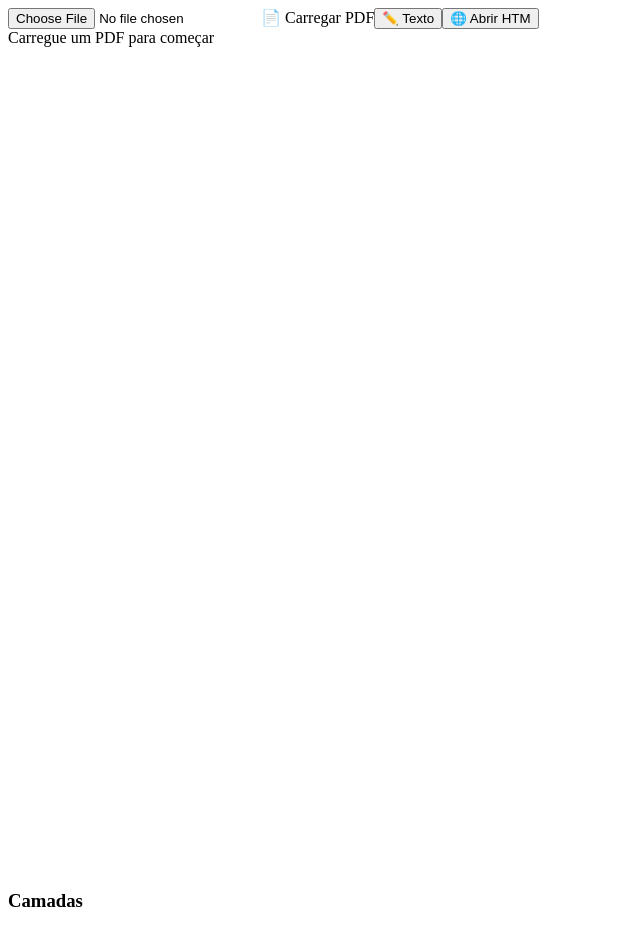
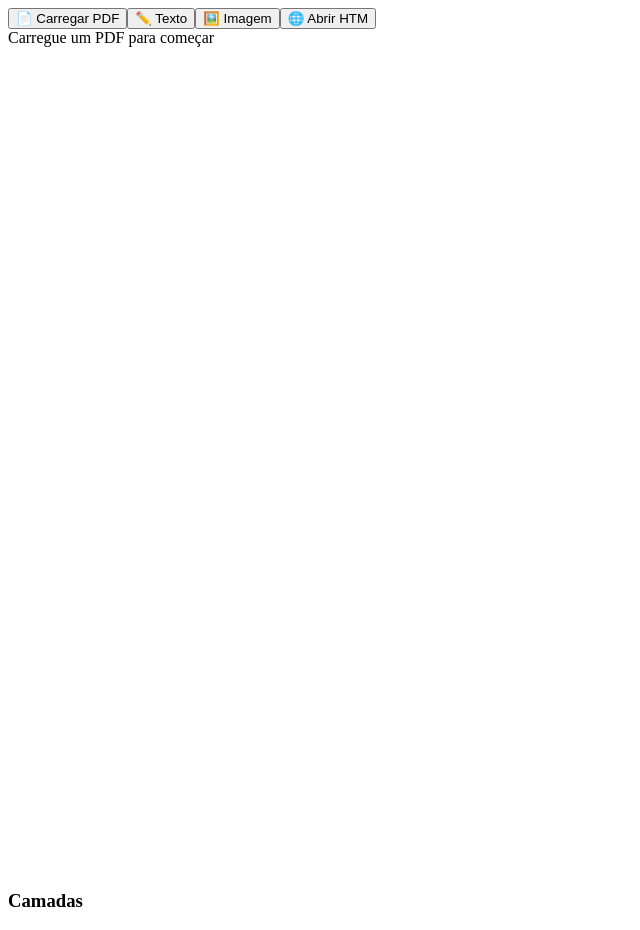
Before and after one commit to LunaraHolistics/pdf-customizer, a React (Vite) app in the folder client/: page / in a window 1280 px wide. Shown: the whole page, without its empty margins (0-640 px from the left). Built offline with nearby package versions, Linux system fonts and the light colour scheme.

Commit message:
Update Toolbar.tsx

```diff
--- a/client/src/components/Toolbar.tsx
+++ b/client/src/components/Toolbar.tsx
@@ -1,28 +1,16 @@
 interface ToolbarProps {
-  onLoadPdf: (url: string) => void;
+  onLoadPdf: () => void;
   onAddText: () => void;
+  onAddImage: () => void;
   onOpenHtm: () => void;
 }
 
-export default function Toolbar({ onLoadPdf, onAddText, onOpenHtm }: ToolbarProps) {
-  const handleFileChange = (e: React.ChangeEvent<HTMLInputElement>) => {
-    const file = e.target.files?.[0];
-    if (!file) return;
-    const url = URL.createObjectURL(file);
-    onLoadPdf(url);
-    e.target.value = '';
-  };
-
+export default function Toolbar({ onLoadPdf, onAddText, onAddImage, onOpenHtm }: ToolbarProps) {
   return (
     <div className="h-14 bg-white shadow-md flex items-center px-4 gap-4 border-b border-gray-300">
-      <input type="file" accept=".pdf" className="hidden" id="pdf-upload" onChange={handleFileChange} />
-
-      <label htmlFor="pdf-upload" className="cursor-pointer px-3 py-1.5 bg-blue-600 text-white rounded hover:bg-blue-700 flex items-center gap-2">
-        📄 Carregar PDF
-      </label>
-
+      <button onClick={onLoadPdf} className="px-3 py-1.5 bg-blue-600 text-white rounded hover:bg-blue-700">📄 Carregar PDF</button>
       <button onClick={onAddText} className="px-3 py-1.5 bg-gray-200 rounded hover:bg-gray-300">✏️ Texto</button>
-
+      <button onClick={onAddImage} className="px-3 py-1.5 bg-gray-200 rounded hover:bg-gray-300">🖼️ Imagem</button>
       <button onClick={onOpenHtm} className="px-3 py-1.5 bg-green-600 text-white rounded hover:bg-green-700">🌐 Abrir HTM</button>
     </div>
   );
```
